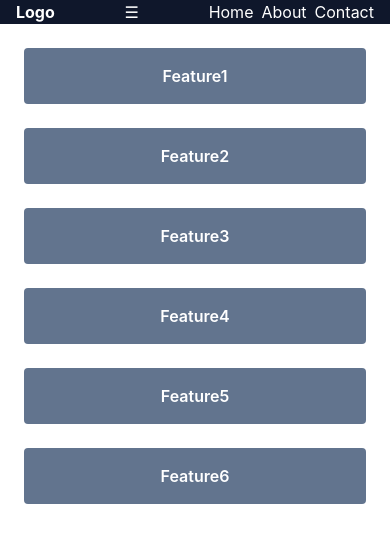
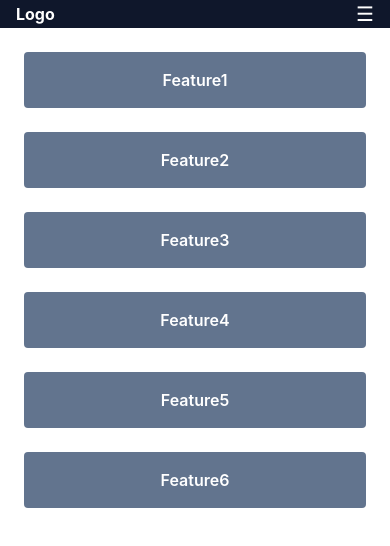
Before and after one commit to Aryan-Gupta2002/Tailwind-React-, a React (Vite) app: page / in a window 390 px wide. Shown: the top 546 px of the page. Built offline with nearby package versions, Linux system fonts and the light colour scheme.

Commit message:
Mobile and Desktop Nav Bar

```diff
--- a/src/App.jsx
+++ b/src/App.jsx
@@ -1,4 +1,7 @@
+import { useState } from "react"
+
 function App() {
+  const[open,setOpen]=useState(false);
   return (
   <div>
     {/* Navbar */}
@@ -10,14 +13,14 @@ function App() {
       <span>About</span>
       <span>Contact</span>
     </div>
-    <button>☰</button>
-    {/* Mobile Nav */}
-    <div className="flex gap-2">
+    <button className="text-xl cursor-pointer sm:hidden" onClick={()=>setOpen(!open)}>☰</button>
+  </div>
+  {/* Mobile Nav */}
+    {open &&(<div className="flex flex-col items-center bg-slate-900 text-white gap-2 p-4 sm:hidden">
       <span>Home</span>
       <span>About</span>
       <span>Contact</span>
-    </div>
-  </div>
+    </div>)}
   <div className="grid sm:grid-cols-2 md:grid-cols-3 text-white p-6 gap-6 text-center font-semibold sm:text-sm ">
     <div className="bg-slate-500 p-4 rounded hover:bg-slate-600 hover:scale-105 transition-all duration-500">Feature1</div>
     <div className="bg-slate-500 p-4 rounded hover:bg-slate-600 hover:scale-105">Feature2</div>
```
